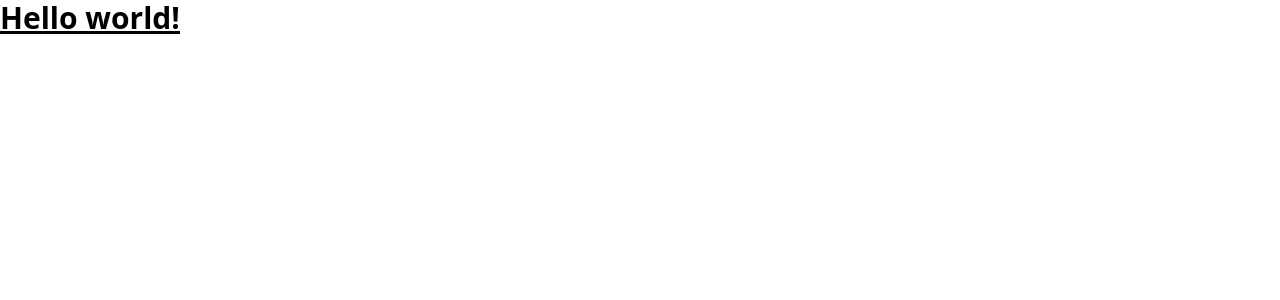
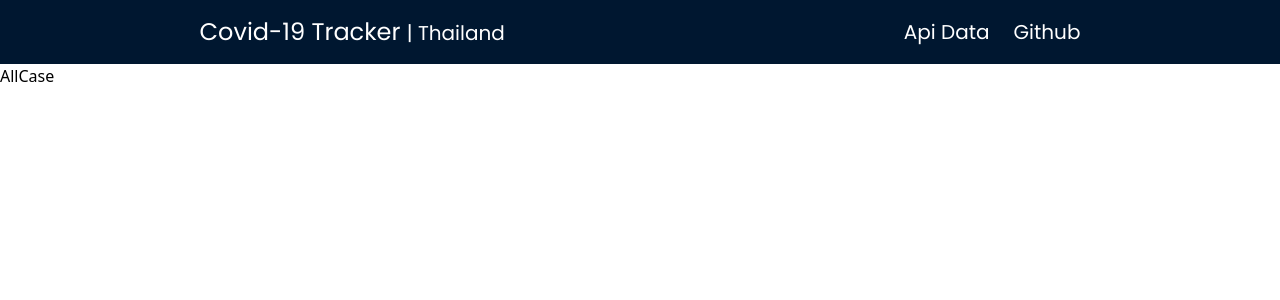
Before and after one commit to Kittonn/covid-tracker, a React (Create React App) app: page / in a window 1280 px wide. Shown: the top 300 px of the page. Built offline with nearby package versions, Linux system fonts and the light colour scheme; no server answers.

Commit message:
Add Navbar

```diff
--- a/src/App.jsx
+++ b/src/App.jsx
@@ -1,17 +1,12 @@
-import React, { useEffect } from "react";
-import { useDispatch } from "react-redux";
-import { getAllCase } from "./store/covidAllCaseSlice";
+import React from "react";
+import AllCase from "./components/AllCase";
+import Navbar from "./components/Navbar";
 
 const App = () => {
-  const dispatch = useDispatch();
-
-  useEffect(() => {
-    dispatch(getAllCase());
-  }, [dispatch]);
-
   return (
     <div>
-      <h1 className="text-3xl font-bold underline">Hello world!</h1>
+      <Navbar />
+      <AllCase />
     </div>
   );
 };
--- /dev/null
+++ b/src/components/AllCase.jsx
@@ -0,0 +1,13 @@
+import React, { useEffect } from "react";
+import { useDispatch } from "react-redux";
+import { getAllCase } from "../store/covidAllCaseSlice";
+const AllCase = () => {
+  const dispatch = useDispatch();
+
+  useEffect(() => {
+    dispatch(getAllCase());
+  }, [dispatch]);
+  return <div>AllCase</div>;
+};
+
+export default AllCase;
--- /dev/null
+++ b/src/components/Navbar.jsx
@@ -0,0 +1,32 @@
+import React from "react";
+
+const Navbar = () => {
+  return (
+    <div className="bg-[#001730] text-white flex justify-around items-center font-[Poppins] py-4">
+      <div>
+        <h1 className="text-2xl">
+          Covid-19 Tracker <span className="text-xl">| Thailand</span>
+        </h1>
+      </div>
+      <div className="text-xl">
+        <a
+          href="https://github.com/porames/the-researcher-covid-data"
+          rel="noopener noreferrer"
+          target="_blank"
+        >
+          Api Data
+        </a>
+        <a
+          href="https://github.com/Kittonn"
+          rel="noopener noreferrer"
+          target="_blank"
+          className="ml-6"
+        >
+          Github
+        </a>
+      </div>
+    </div>
+  );
+};
+
+export default Navbar;
--- a/src/index.css
+++ b/src/index.css
@@ -1,3 +1,5 @@
+@import url('https://fonts.googleapis.com/css2?family=Poppins&display=swap');
+
 @tailwind base;
 @tailwind components;
 @tailwind utilities;
```
